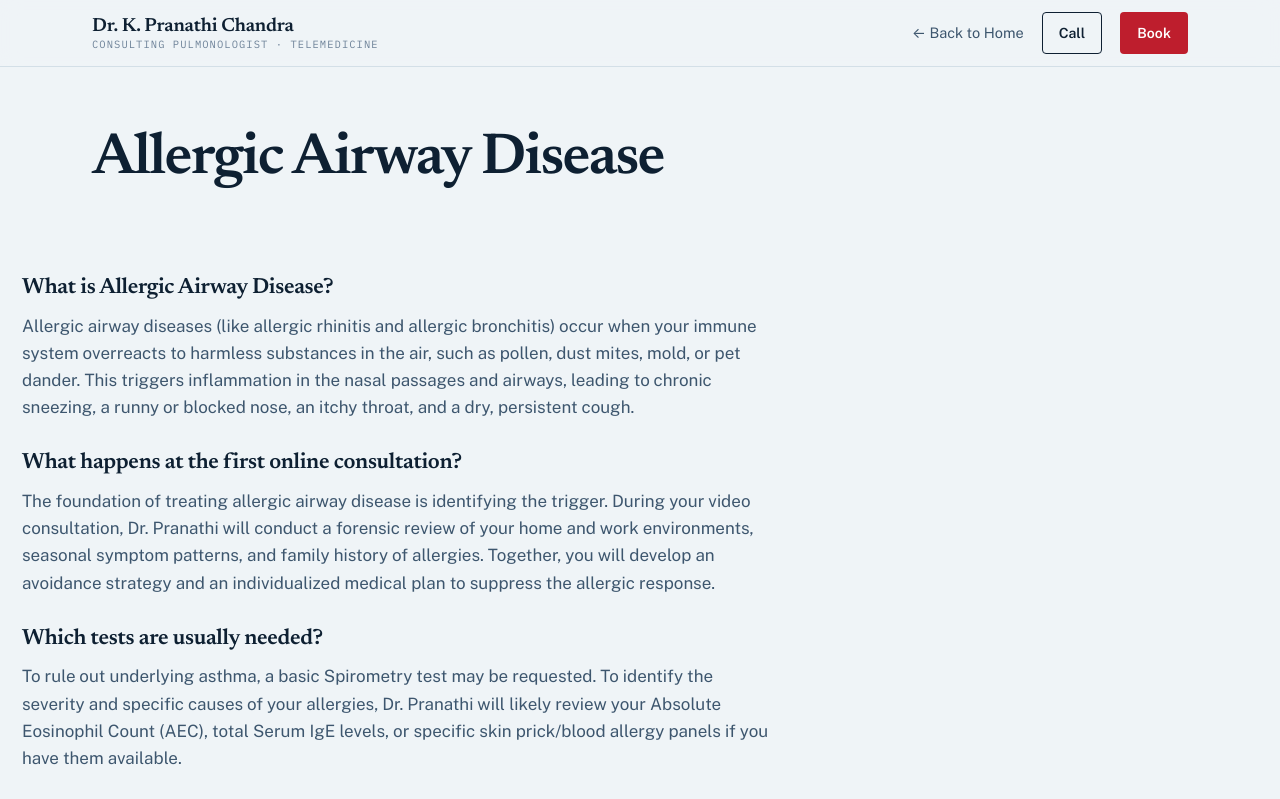
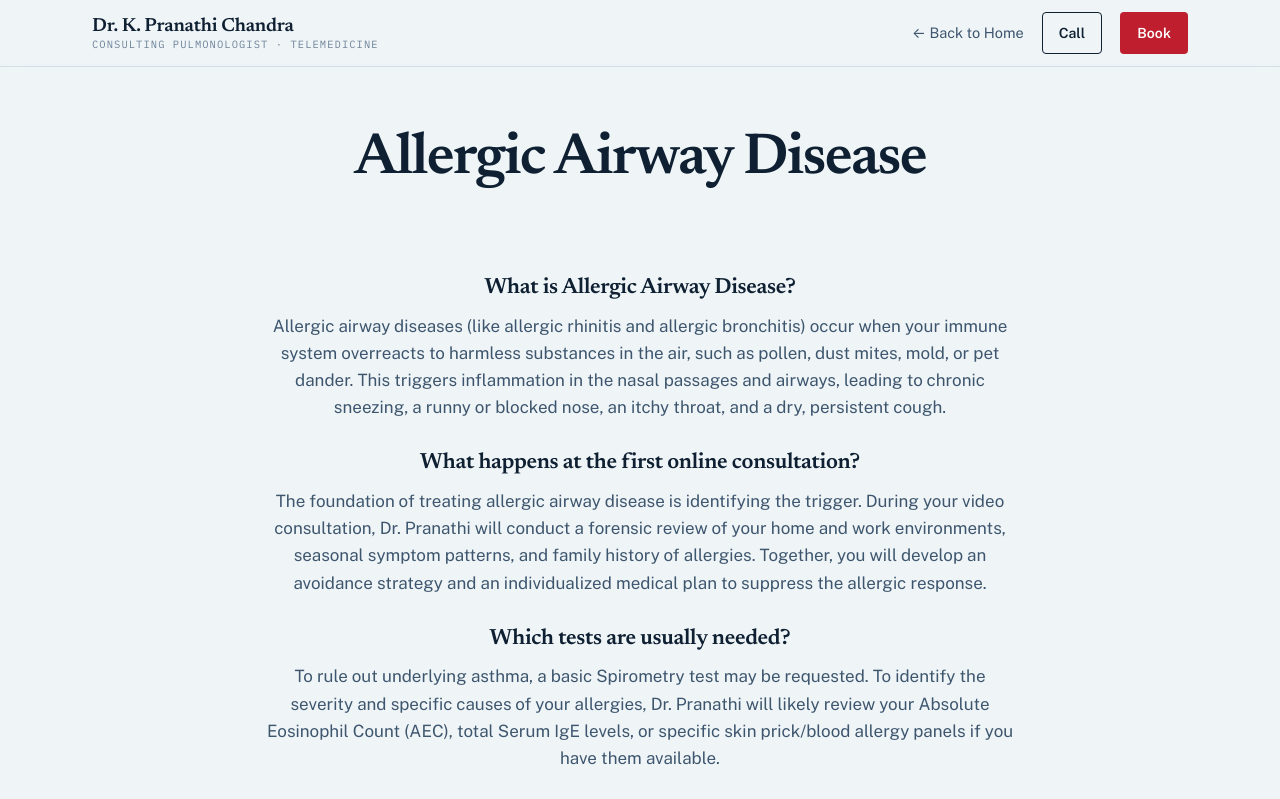
Before and after one commit to Adamyaaa/Dr.-Pranathi-Chandra, a plain HTML site: page allergy.html in a window 1280 px wide. Shown: the top 799 px of the page. Drawn offline with nearby package versions, Linux system fonts and the light colour scheme.

Commit message:
style: center content on condition pages

```diff
--- a/allergy.html
+++ b/allergy.html
@@ -30,13 +30,13 @@
 </header>
 
 <main>
-  <section class="hero" style="padding: 60px 0 20px">
+  <section class="hero" style="padding: 60px 0 20px; text-align: center;">
     <div class="wrap">
       <h1>Allergic Airway Disease</h1>
     </div>
   </section>
   <section>
-    <div class="wrap" style="max-width: 800px; margin: 0; padding-bottom: 80px">
+    <div class="wrap" style="max-width: 800px; margin: 0 auto; padding-bottom: 80px; text-align: center;">
 
       <div style="margin-bottom: 30px">
         <h3 style="font-size: 22px; margin-bottom: 12px; color: var(--ink-1);">What is Allergic Airway Disease?</h3>
```
Also changed, not shown: asthma.html (+2 -2 lines), copd.html (+2 -2 lines), sleep-apnoea.html (+2 -2 lines), tuberculosis.html (+2 -2 lines).
